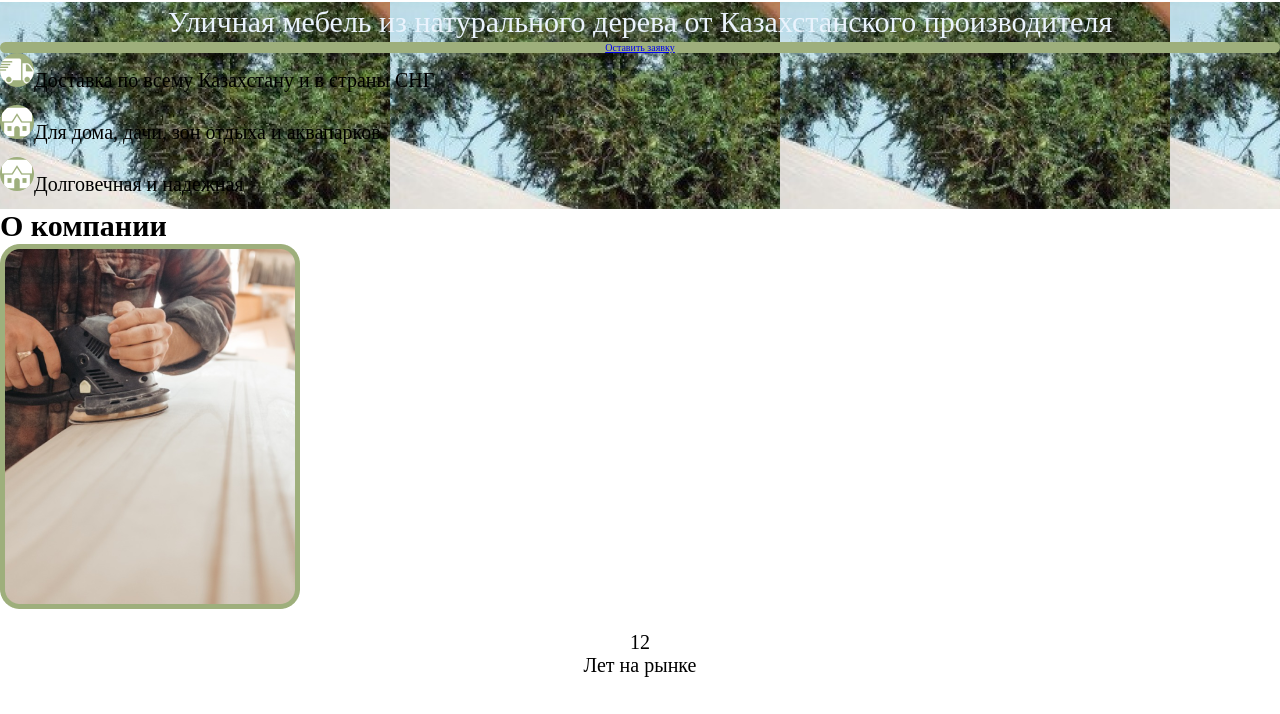
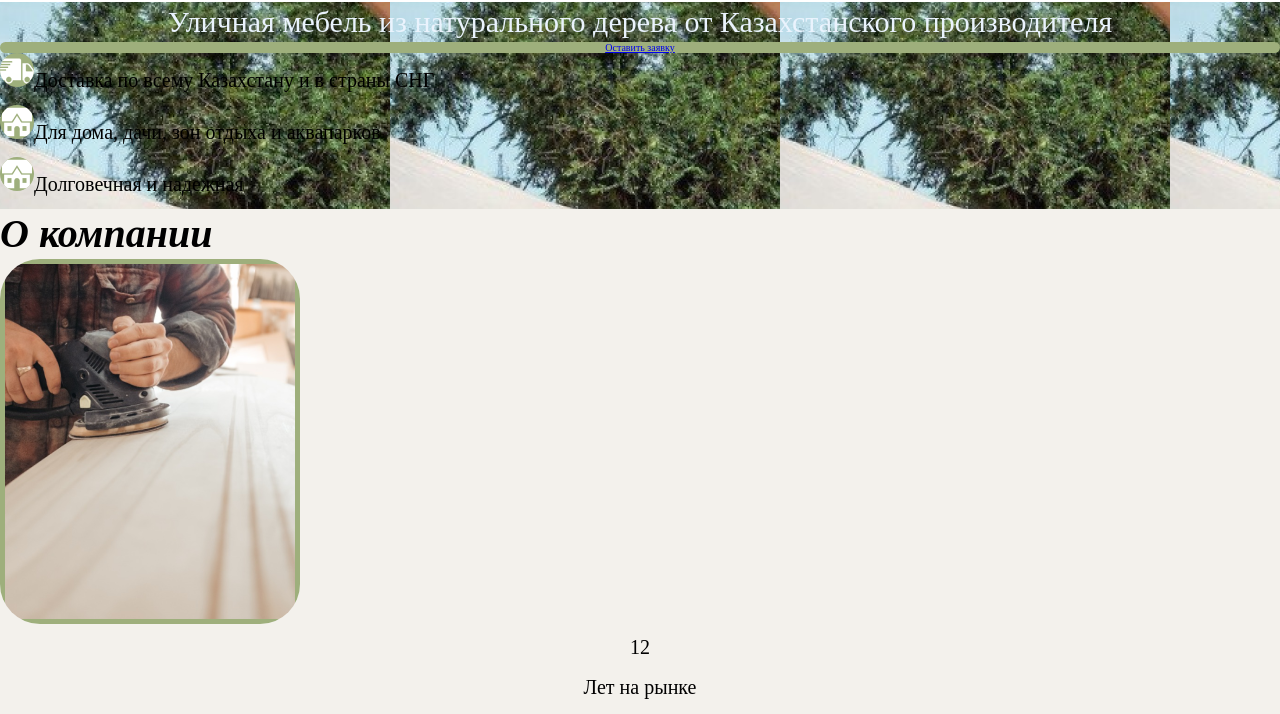
Before and after one commit to alexanderioo/alexander, a plain HTML site: page laba2.html in a window 1280 px wide. Shown: the part 63-777 px from the top of the page. Drawn offline with nearby package versions, Linux system fonts and the light colour scheme.

Commit message:
Второй коммит

```diff
--- a/css/style.css
+++ b/css/style.css
@@ -2,12 +2,12 @@
     --first-color: #212121;
     --second-color: #9EAF7C;
     --third-color: #EAF3FD;
-    --fourth-color:rgba(68, 66, 55, 0.70);
+    --fourth-color:#F3F1EC;
 }
 @font-face {
-    font-family: "Inter;";
+    font-family: "Inter;" "Philosopher";
     src: url(fonts\Inter-Black.ttf) format("ttf");
-
+    src:url(fonts/Philosopher-Italic.ttf) format("ttf");
 }
 *{
     box-sizing: border-box;
@@ -46,13 +46,24 @@ border: 2rem;
 border-radius: 2rem;
 }
 .about-company_title{
-    font-size: 3rem;
+
+    font-size: 4rem;
+    line-height: 5rem;
     font-weight: 700;
+    font-family: 'Philosopher',;
+    font-style:italic;
+}
+.about-company_icon{
+border: 1rem;
+border-radius: 4rem;
+}
+.about-company, .about-article, .about-catalog{
+    background-color:var(--fourth-color);
 }
 .about-company > ul > li {
     text-align: center;
     font-size: 2rem;
-    margin: 2rem 0rem 4rem 0rem;
+    line-height: 4rem;
 }
 .about-article_title{
 
--- a/laba2.html
+++ b/laba2.html
@@ -67,7 +67,7 @@
 
             </ul>
         </section>
-        <section>
+        <section class="about-catalog">
             <h2 class="catalog">Каталог</h2>
             <ul>
 
```
